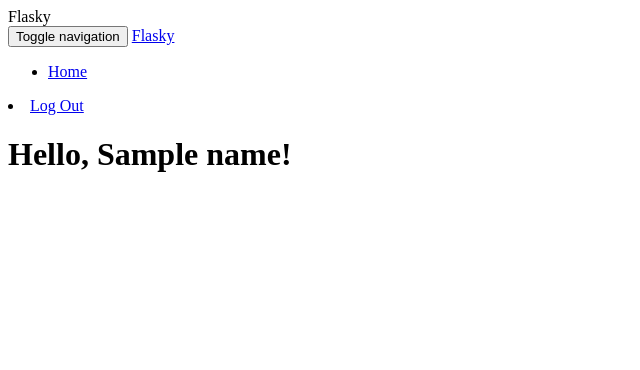
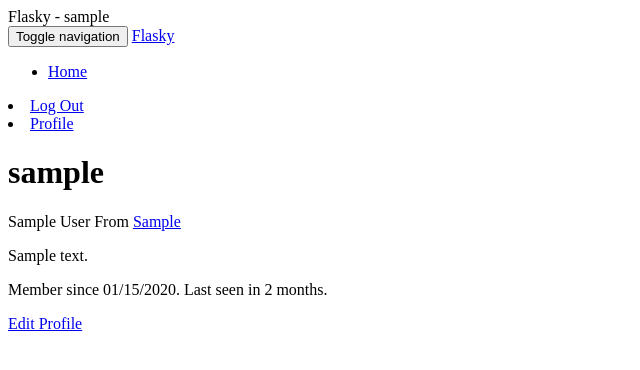
Before and after one commit to de-elebit/flasky, a Flask app: template app/templates/user.html in a window 1280 px wide. Shown: the top 370 px of the page, without its empty margins (0-640 px from the left). Run offline with Flask 2, Linux system fonts and the light colour scheme; a user stored in the database is signed in; tables that the repository leaves empty hold one stand-in row (values such as "Sample post"); the template is opened without the code that fills it: values that come from a table or form of the project are taken from there, most other values are stand-ins (such as "Sample title", 1, 10 or a date in 2020); parts of the project's set-up code (start-up, migrations or seed data) failed here and were passed over; some libraries are stand-ins or nearby versions.

Commit message:
Add : User Profile

```diff
--- a/app/auth/views.py
+++ b/app/auth/views.py
@@ -72,11 +72,12 @@ def confirm(token):
 
 @auth.before_app_request
 def before_request():
-    if current_user.is_authenticated \
-            and not current_user.confirmed \
-            and request.blueprint != 'auth' \
-            and request.endpoint != 'static':
-        return redirect(url_for('auth.unconfirmed'))
+    if current_user.is_authenticated:
+        if not current_user.confirmed \
+                and not current_user.confirmed \
+                and request.blueprint != 'auth' \
+                and request.endpoint != 'static':
+            return redirect(url_for('auth.unconfirmed'))
 
 
 @auth.route('/unconfirmed')
--- a/app/templates/base.html
+++ b/app/templates/base.html
@@ -30,6 +30,7 @@
         <div class="nav navbar-nav navbar-right">
             {% if current_user.is_authenticated %}
                 <li><a href="{{ url_for('auth.logout') }}">Log Out</a></li>
+                <li><a href="{{ url_for('main.user', user=current_user) }}">Profile</a></li>
             {% else %}
                 <li><a href="{{ url_for('auth.login') }}">Log In</a></li>
             {% endif %}
--- a/app/templates/user.html
+++ b/app/templates/user.html
@@ -1,11 +1,32 @@
 {% extends "base.html" %}
 
-{% block head %}Flasky{% endblock %}
-
-
+{% block head %}Flasky - {{ user.username }}{% endblock %}
 
 {% block page_content %}
-    <div class="container">
-    <h1>Hello, {{ name }}!</h1>
+    <div class="page-header">
+        <h1>{{ user.username }}</h1>
+        {% if user.name or user.location %}
+            <p>
+                {% if user.name %}{{ user.name }}{% endif %}
+                {% if user.location %}
+                    From <a href="http://maps.goole.com/?q={{ user.location }}">
+                    {{ user.location }}
+                </a>
+                {% endif %}
+            </p>
+        {% endif %}
+        {% if current_user.is_administrator() %}
+            <p><a href="mailto:{{ user.email }}">{{ user.email }}</a></p>
+        {% endif %}
+        {% if user.about_me %}<p>{{ user.about_me }}</p>{% endif %}
+        <p>
+            Member since {{ moment(user.member_since).format('L') }}.
+            Last seen {{ moment(user.last_seen).fromNow() }}.
+        </p>
+        {% if user == current_user %}
+        <a href="{{ url_for('.edit_profile') }}">
+            Edit Profile
+        </a>
+    {% endif %}
     </div>
 {% endblock %}
```
Also changed, not shown: app/main/forms.py (+9 -2 lines), app/main/views.py (+26 -1 lines), app/models.py (+12 -1 lines), migrations/versions/0b8104e7d80c_.py (added, +36 -0 lines), app/templates/auth/register.html (renamed from app/templates/auth/login.html).
